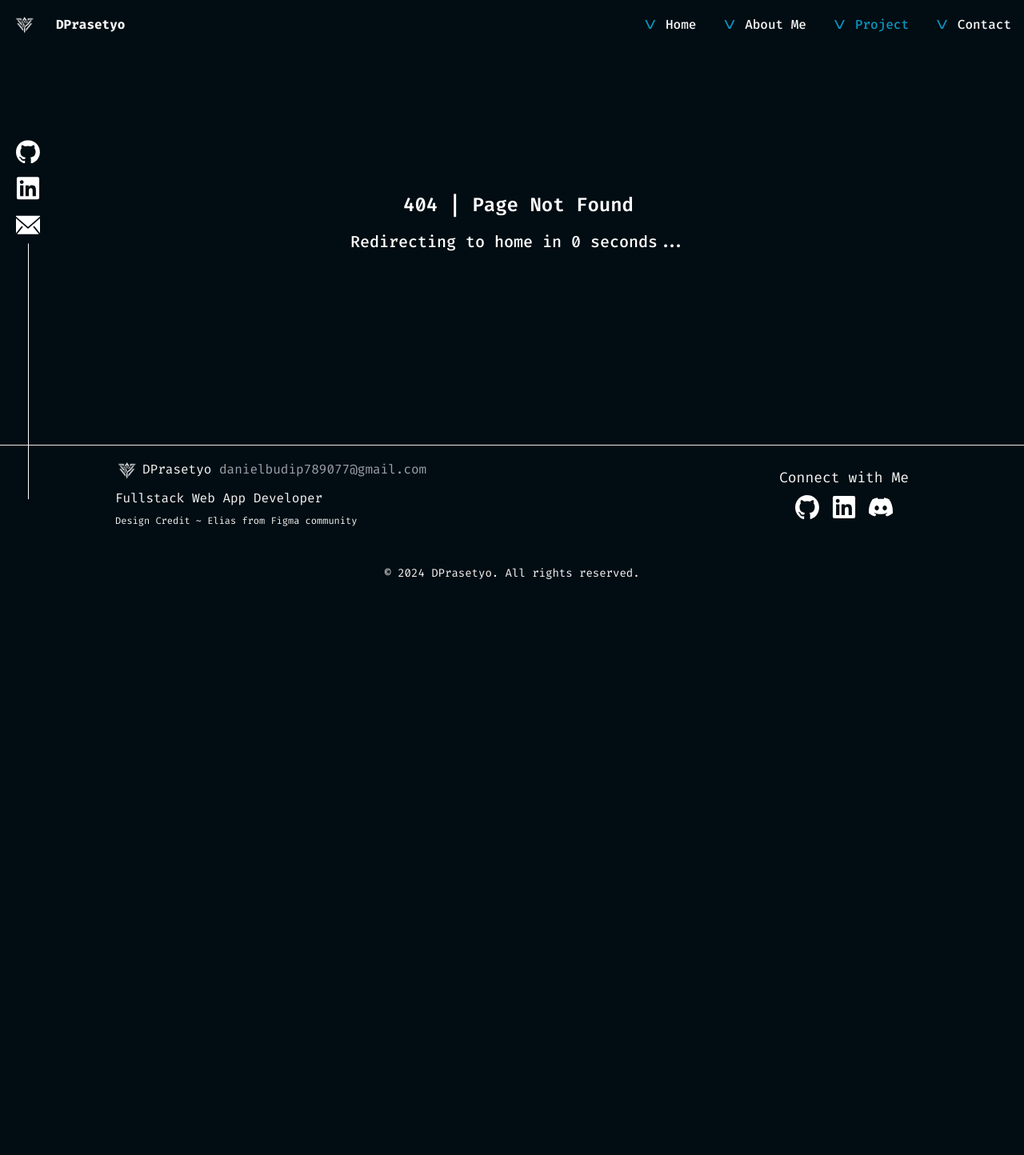
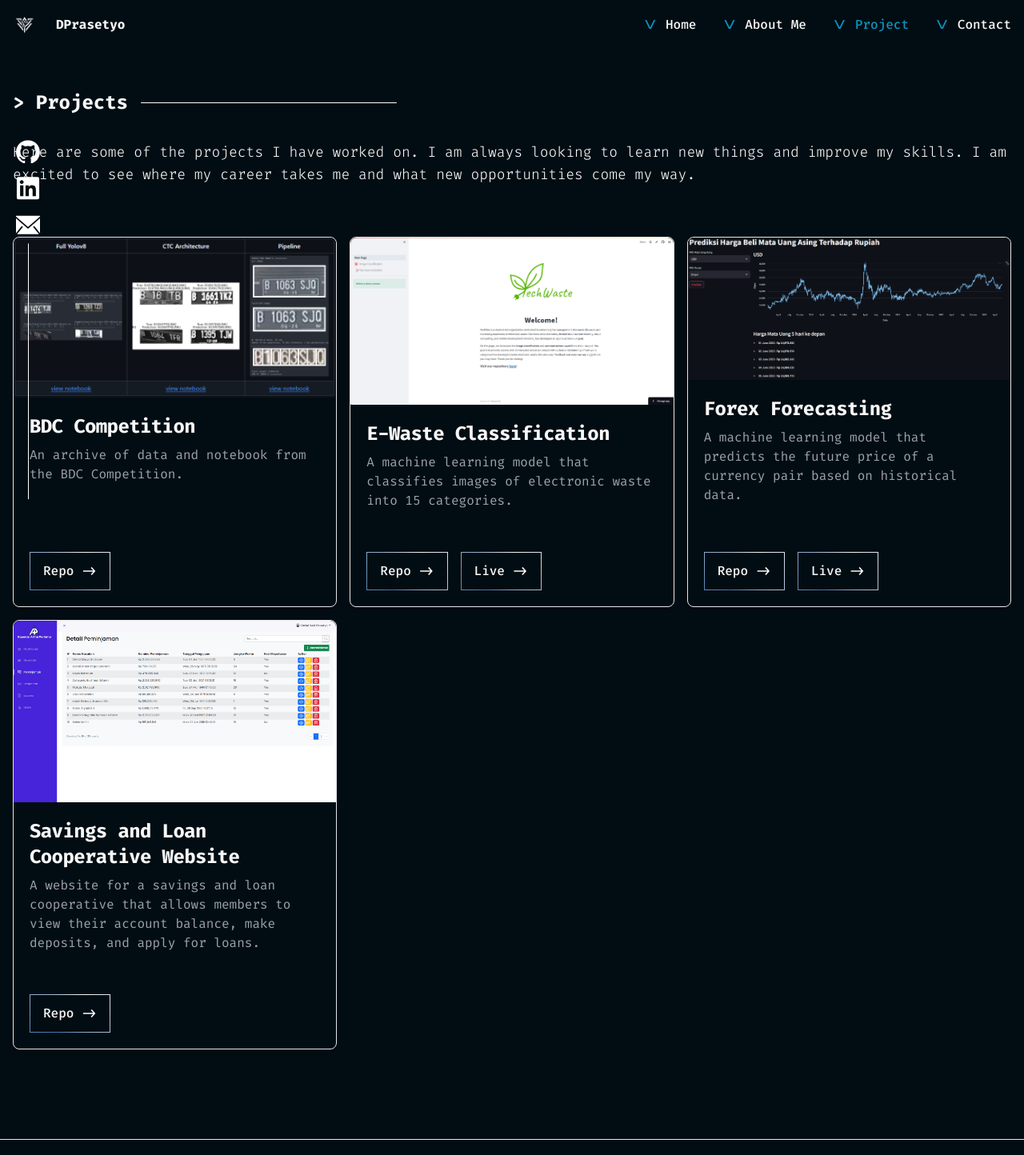
Before and after one commit to danielprasetyo7952/danielprasetyo-dev, a Next.js app: page /project in a window 1280 px wide. Before the commit this address had no page. Shown: the top 1444 px of the page at 80% size. Before the commit the page ends 800 px from the top, so only its background shows below. Built offline with nearby package versions, Linux system fonts and the light colour scheme.

Commit message:
feat: projects page

```diff
--- /dev/null
+++ b/app/project/page.tsx
@@ -0,0 +1,17 @@
+{/* Components */ }
+import SectionHeader from "@/components/ui/SectionHeader"
+import Projects from "@/components/Projects"
+
+export default function Project() {
+    return (
+        <div>
+            <SectionHeader title="Projects" />
+            <p className="mb-8 lg:mb-16 font-light sm:text-lg">
+                Here are some of the projects I have worked on.
+                I am always looking to learn new things and improve my skills.
+                I am excited to see where my career takes me and what new opportunities come my way.
+            </p>
+            <Projects />
+        </div>
+    )
+}
--- a/components/Projects.tsx
+++ b/components/Projects.tsx
@@ -25,6 +25,13 @@ const projects = [
         image: "/project/forex-forecasting.png",
         repoLink: "https://github.com/danielprasetyo7952/Tugas-Akhir",
         liveLink: "https://tugas-akhir-preview.streamlit.app/"
+    },
+    {
+        title: "Savings and Loan Cooperative Website",
+        description: "A website for a savings and loan cooperative that allows members to view their account balance, make deposits, and apply for loans.",
+        image: "/project/savings-and-loan.png",
+        repoLink: "https://github.com/danielprasetyo7952/Project-RPL",
+        liveLink: ""
     }
 ]
 
```
Also changed, not shown: public/project/savings-and-loan.png (added).
